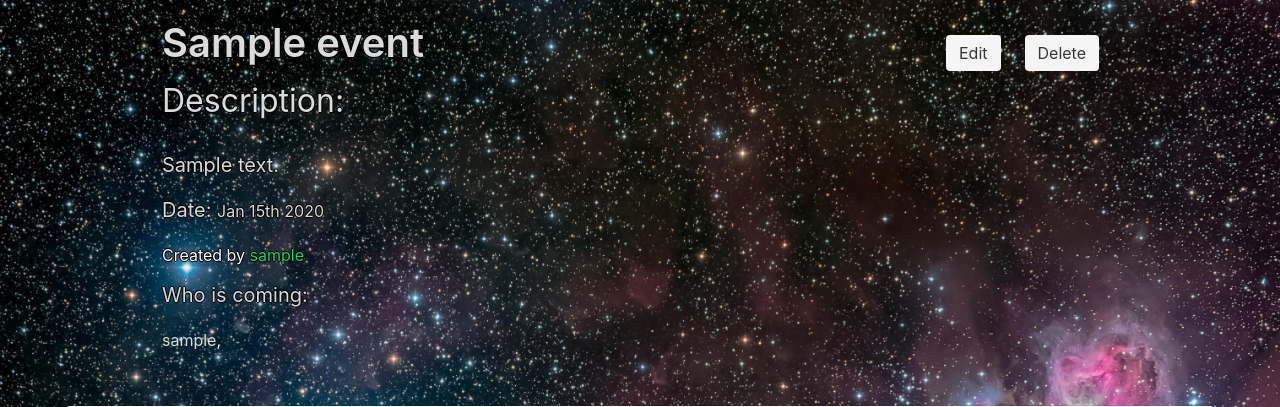
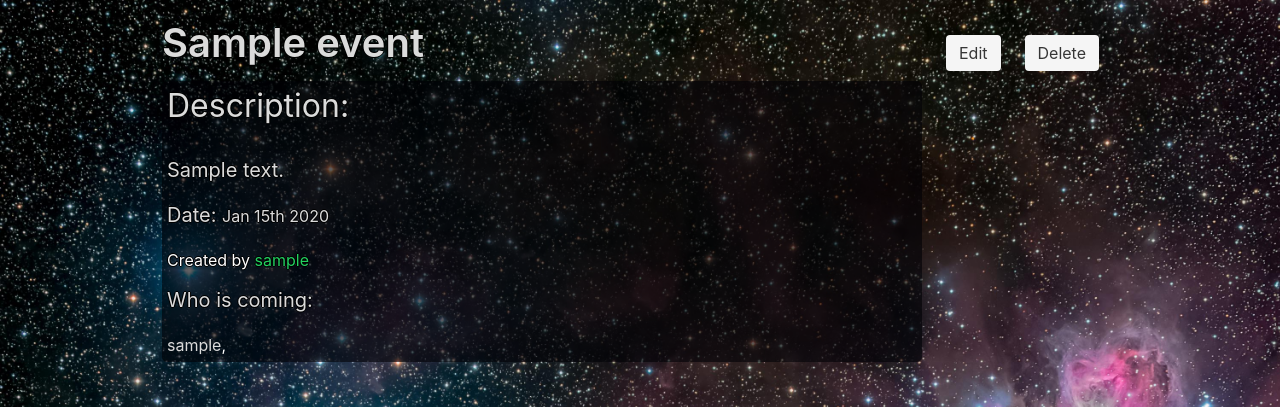
Before and after one commit to cosmihai/module2-project, a Node server app: page /event/600000000000000000000001 in a window 1280 px wide. Shown: the part 66-473 px from the top of the page. Run offline with Node 20, Linux system fonts and the light colour scheme; a user stored in the database is signed in; tables that the repository leaves empty hold one stand-in row (values such as "Sample post"); some libraries are stand-ins or nearby versions.

Commit message:
CSS added dark-background to detail event

```diff
--- a/public/stylesheets/style.css
+++ b/public/stylesheets/style.css
@@ -129,6 +129,11 @@ h3{
 .grey-background {
   background-color: rgba(193, 203, 204, .6)
 }
+.dark-background {
+  background-color: rgba(0 , 0, 5, .6);
+  padding: 5px;
+  border-radius: 5px;
+}
 
 #map {
   height: 400px;
--- a/views/pages/event/event-detail.hbs
+++ b/views/pages/event/event-detail.hbs
@@ -9,6 +9,7 @@
           </span>
           <!---->
         </p>
+        <div class="dark-background">
           <p class="text-shadow subtitle is-3 has-text-grey-lighter">
             Description:
           </p>
@@ -31,6 +32,7 @@
             <a class="has-text-grey-lighter" href="/users/{{this._id}}">{{this.username}}</a>,
             {{/each}}
           </p>
+        </div>
       </div>
 
       <div class="column is-4">
```
Lines whose indentation alone changed are shown as unchanged.
